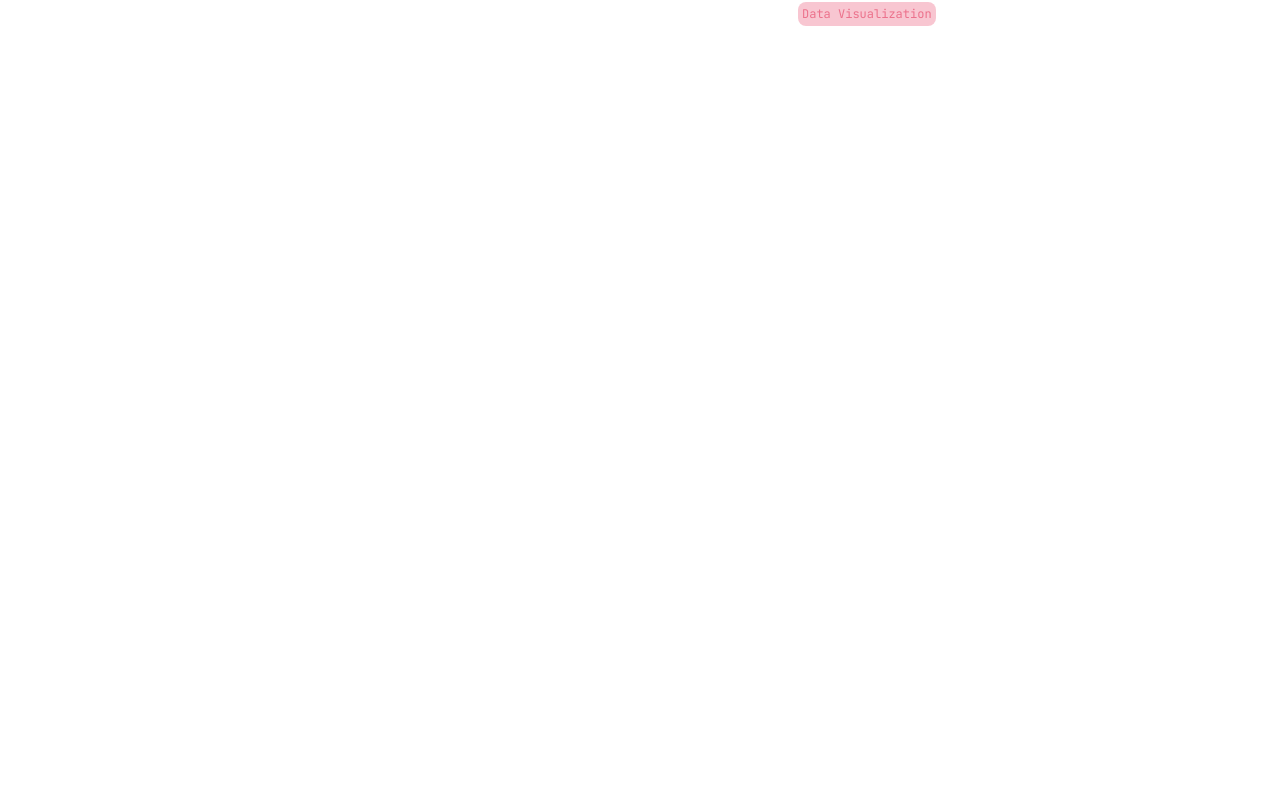
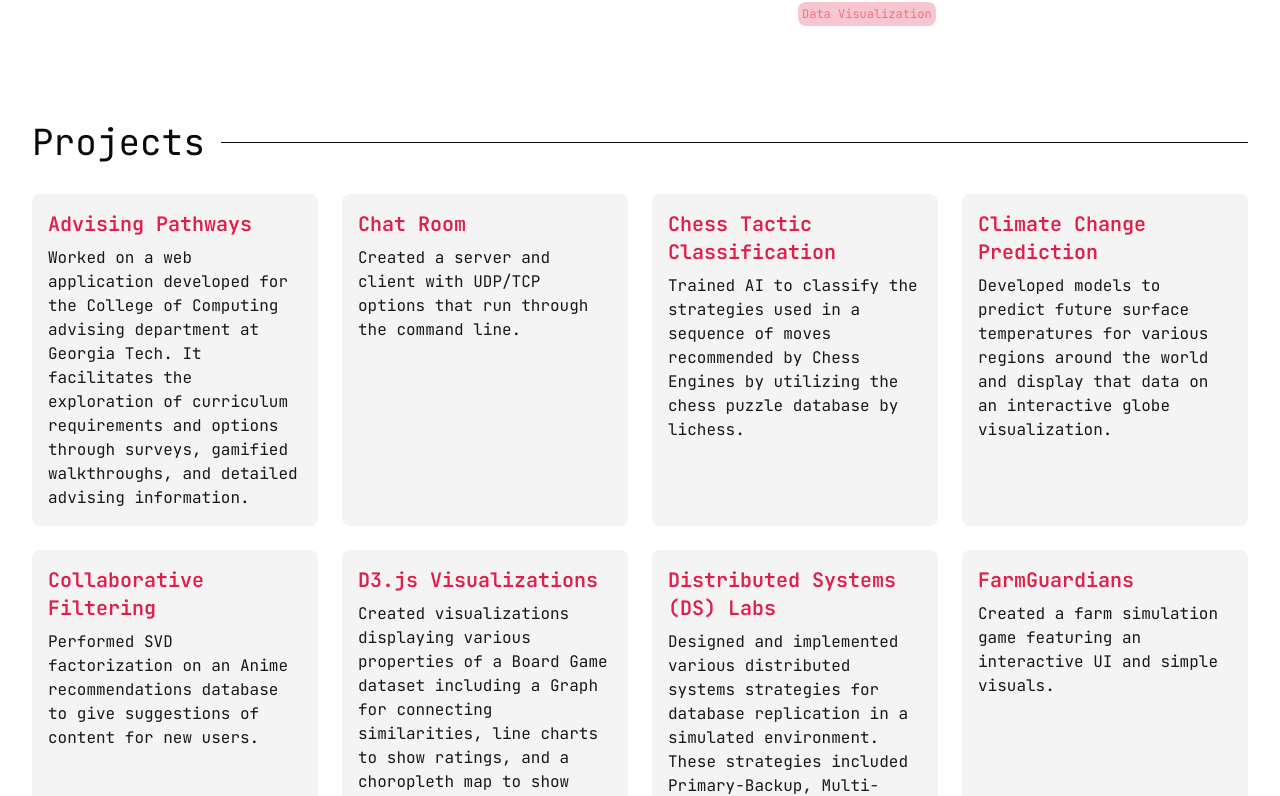
Before and after one commit to kevin-pietruszka/web-portfolio, a Next.js app: page / in a window 1280 px wide. Shown: the part 1140-1936 px from the top of the page. Before the commit the page ends 1230 px from the top, so only its background shows below. Built offline with nearby package versions, Linux system fonts and the light colour scheme.

Commit message:
Add project section

```diff
--- a/app/page.tsx
+++ b/app/page.tsx
@@ -1,6 +1,7 @@
 import Header from "@/components/Header";
 import About from "@/components/About";
 import Experience from "@/components/Experience";
+import Projects from "@/components/Projects";
 
 export default function Home() {
   return (
@@ -8,6 +9,7 @@ export default function Home() {
      <Header />
      <About />
      <Experience />
+     <Projects />
     </main>
   );
 }
--- /dev/null
+++ b/components/Projects.tsx
@@ -0,0 +1,16 @@
+import SectionBreak from "./util/SectionBreak";
+import ProjectCard from "./projects/ProjectCard";
+import { projects } from "@/lib/constants";
+
+export default function Projects() {
+  return (
+    <section id="projects" className="container mx-auto h-full p-8">
+      <SectionBreak header="Projects"></SectionBreak>
+      <div className="grid grid-cols-1 md:grid-cols-2 lg:grid-cols-3 xl:grid-cols-4 gap-6">
+          {projects.map((project, index) => (
+            <ProjectCard key={index} {...project} />
+          ))}
+        </div>
+    </section>
+  );
+}
--- /dev/null
+++ b/components/projects/ProjectCard.tsx
@@ -0,0 +1,14 @@
+export default function ProjectCard({
+  title,
+  description,
+}: {
+  title: string;
+  description: string;
+}) {
+  return (
+    <div className="bg-secondary rounded p-4 ">
+      <h3 className="text-xl font-semibold text-primary mb-2">{title}</h3>
+      <p className="text-secondary-foreground">{description}</p>
+    </div>
+  );
+}
```
